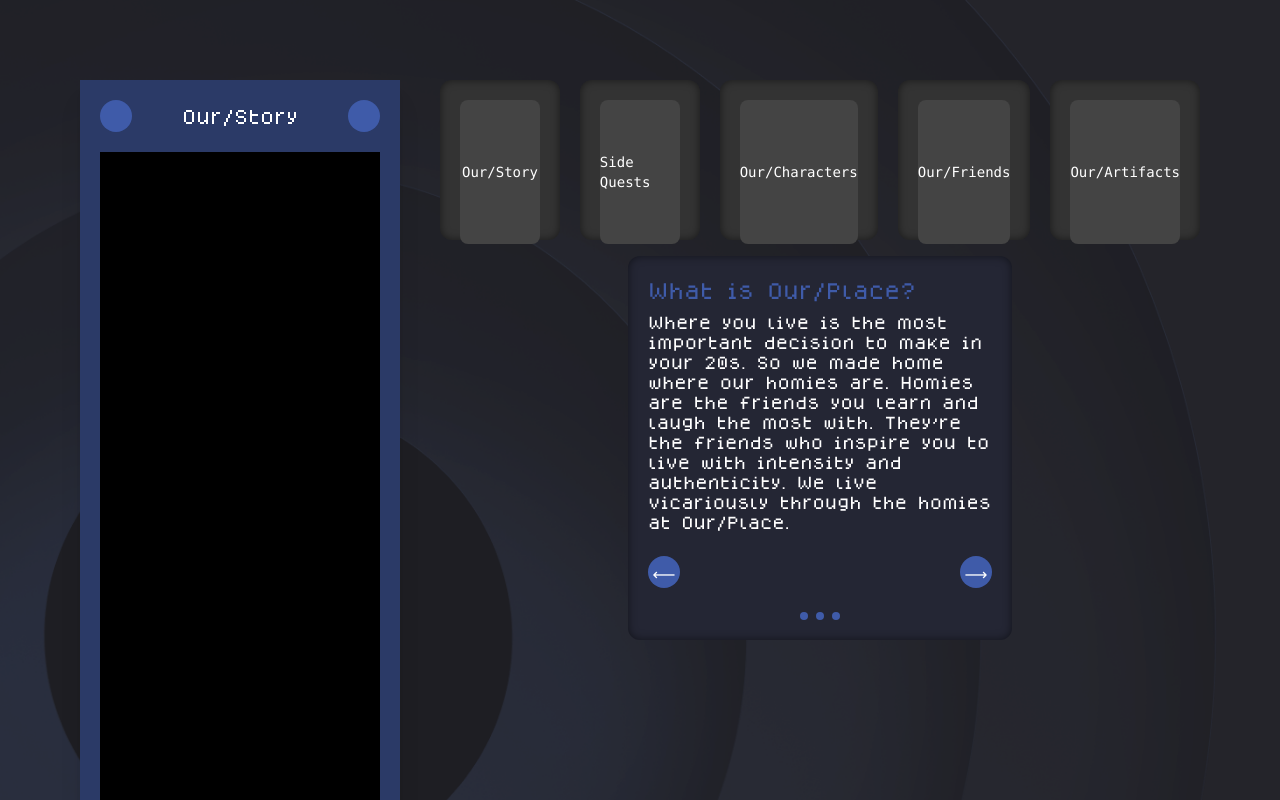
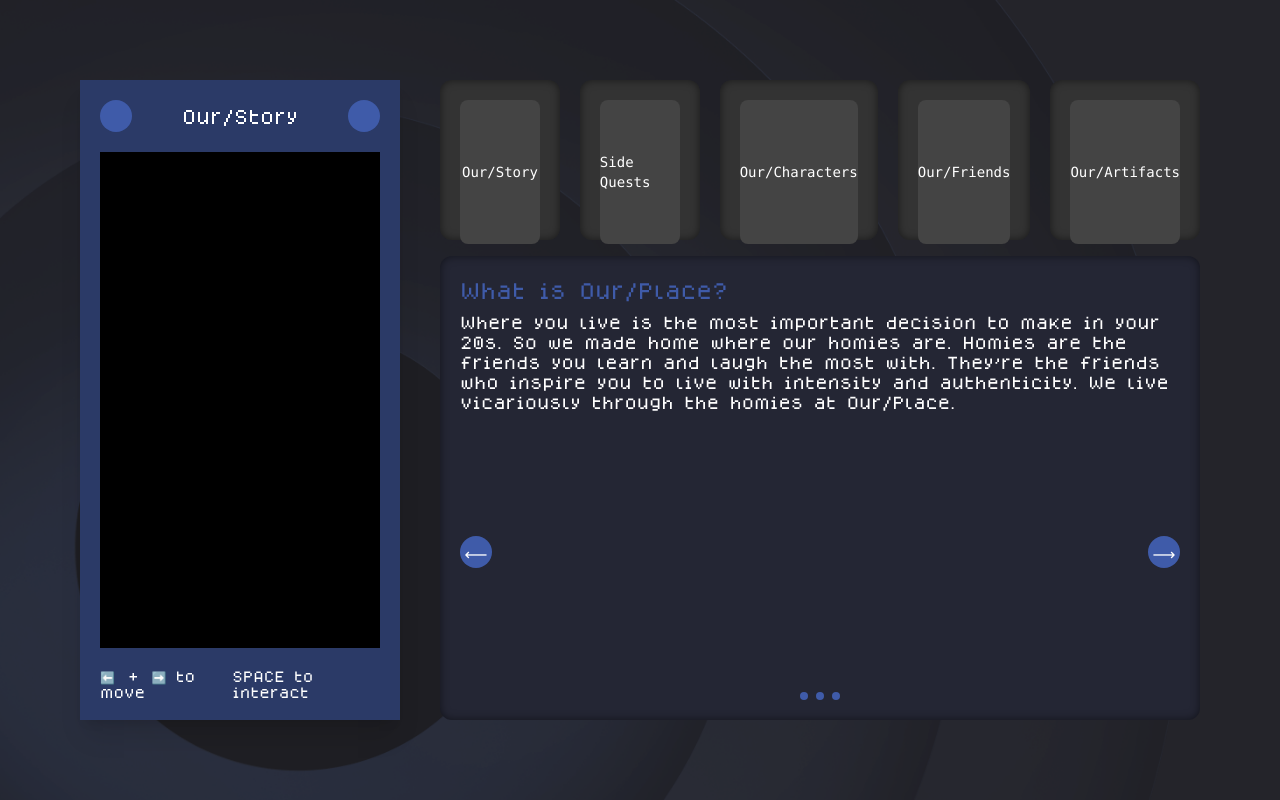
Before and after one commit to LemonFace0309/our-place, a Next.js app: page / in a window 1280 px wide. Shown: the top 800 px of the page. Built offline with nearby package versions, Linux system fonts and the light colour scheme.

Commit message:
setup the basic layout

```diff
--- a/src/app/layout.tsx
+++ b/src/app/layout.tsx
@@ -25,15 +25,13 @@ export default function RootLayout({
       <body
         className={cn(
           dogicaPixel.className,
-          "min-h-screen bg-[#24242A] bg-[url('/bg.png')] bg-cover bg-center bg-no-repeat",
+          "flex min-h-screen bg-[#24242A] bg-[url('/bg.png')] bg-cover bg-center bg-no-repeat",
         )}
       >
-        <main className="flex-col p-7 lg:flex lg:flex-row lg:gap-10 lg:p-20">
-          <div>
-            <Gameboy />
-          </div>
+        <main className="flex grow flex-col p-7 lg:flex-row lg:gap-10 lg:p-20">
+          <Gameboy />
           <div className="grow">
-            <div className="flex flex-col gap-4">
+            <div className="relative flex h-full min-w-full max-w-min flex-col gap-4">
               <Navbar />
               <ContentViewer />
             </div>
--- a/src/components/content-viewer/content-viewer.tsx
+++ b/src/components/content-viewer/content-viewer.tsx
@@ -1,6 +1,6 @@
 export const ContentViewer = () => {
   return (
-    <div className="relative mx-auto flex size-96 flex-col justify-between rounded-xl bg-very-dark-blue p-5 shadow-inset">
+    <div className="relative flex grow flex-col justify-between rounded-xl bg-very-dark-blue p-5 shadow-inset">
       <div className="text-light-blue">
         <h1 className="text-lg">What is Our/Place?</h1>
         <p className="mt-2 text-sm text-white">
--- a/src/components/gameboy/gameboy.tsx
+++ b/src/components/gameboy/gameboy.tsx
@@ -1,6 +1,6 @@
 export const Gameboy = () => {
   return (
-    <div className="mx-auto flex h-screen w-80 flex-col bg-dark-blue p-5 shadow-xl">
+    <div className="mx-auto flex w-80 flex-col bg-dark-blue p-5 shadow-xl">
       <div className="mb-5 flex items-center justify-between">
         <div className="size-8 rounded-full bg-light-blue"></div>
         <div className="text-white">Our/Story</div>
```
